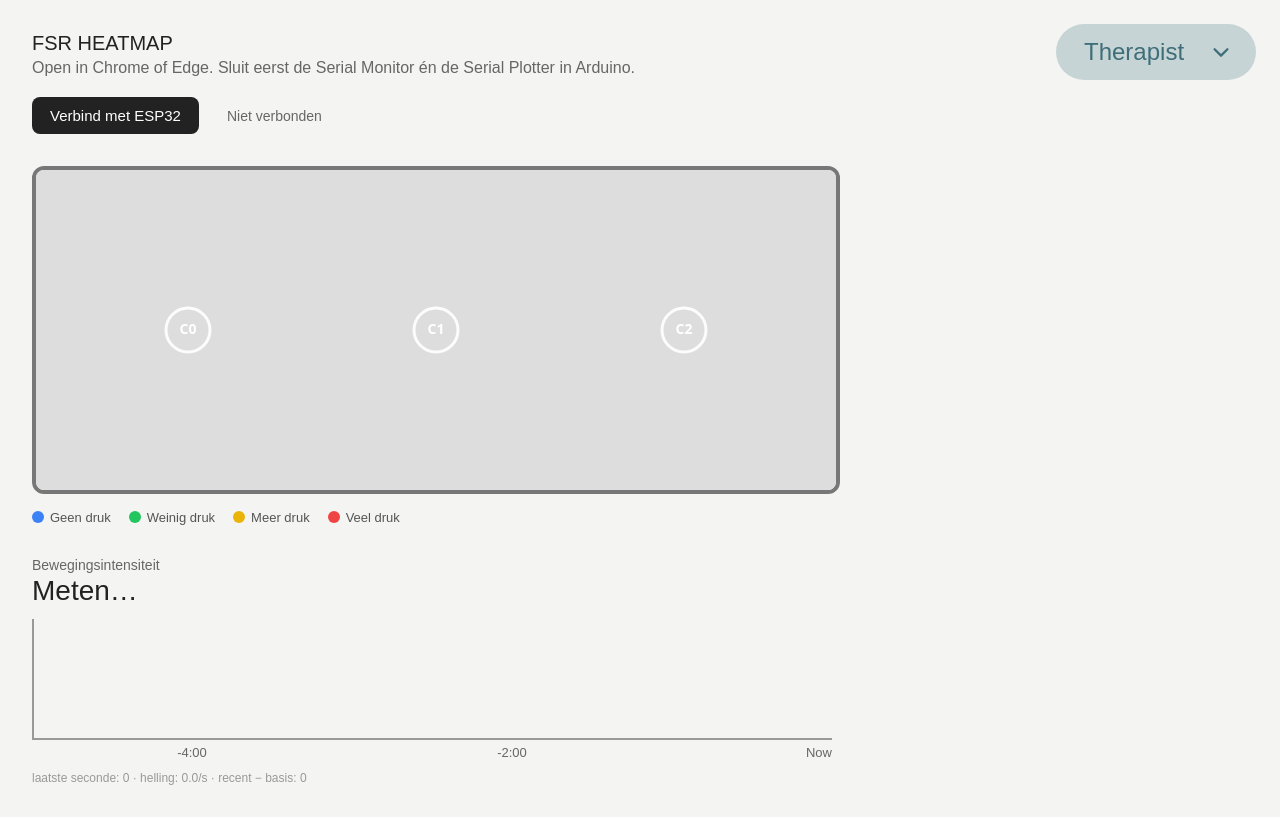
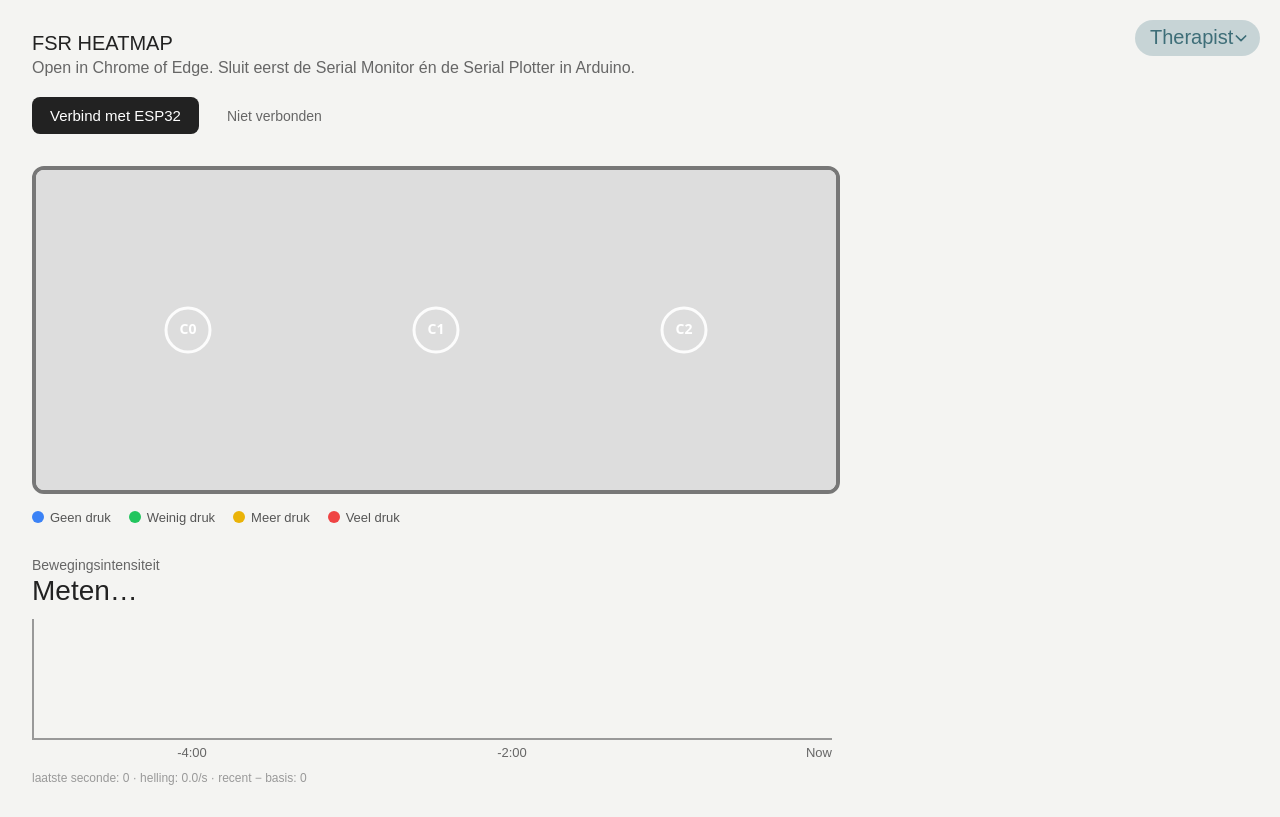
Before and after one commit to Sophievanderburg/FMP_testHeatmap, a React (Create React App) app: page / in a window 1280 px wide. Built offline with nearby package versions, Linux system fonts and the light colour scheme; a web font is replaced by a local one.

Commit message:
update styling van de dropdown

```diff
--- a/src/components/ScreenSwitcher.css
+++ b/src/components/ScreenSwitcher.css
@@ -1,23 +1,18 @@
-/* =====================================================================
-   ScreenSwitcher.css — OPMAAK VAN DE DROPDOWN RECHTSBOVEN
-   Kleuren en vormen zoals in het ontwerp. Pas hier de kleuren aan.
-   ===================================================================== */
-
 .switcher {
   /* Kleuren op één plek, zodat je ze makkelijk kunt aanpassen */
   --switcher-bg: #c7d4d6; /* lichte blauwgrijze achtergrond */
   --switcher-text: #3e6e78; /* donker blauwgroene tekst */
 
-  position: fixed; /* Blijft altijd rechtsboven, ook bij scrollen */
-  top: 24px;
-  right: 24px;
-  z-index: 100; /* Ligt boven de rest van de pagina */
+  position: fixed;
+  top: 1em;
+  right: 1em;
+  z-index: 100;
 
-  min-width: 200px;
+  width: 125px;
   background: var(--switcher-bg);
   color: var(--switcher-text);
-  border-radius: 28px; /* Helft van de hoogte = pilvorm */
-  font-size: 24px;
+  border-radius: 18px;
+  font-size: 1.25em;
   overflow: hidden;
 }
 
@@ -34,12 +29,11 @@
 /* De pil bovenaan */
 .switcher-header {
   width: 100%;
-  height: 56px;
-  padding: 0 24px 0 28px;
+  aspect-ratio: 3.5 / 1;
+  padding: 0 0.75em;
   display: flex;
   align-items: center;
   justify-content: space-between;
-  gap: 16px;
   border-radius: 28px;
 }
 
@@ -49,24 +43,19 @@
 }
 
 .switcher-chevron {
-  width: 22px;
-  height: 22px;
+  width: 16px;
+  height: 16px;
   flex-shrink: 0;
 }
 
 /* Het menu met keuzes */
 .switcher-menu {
   list-style: none;
-  padding: 16px 0 20px;
 }
 
 .switcher-option {
   width: 100%;
-  padding: 8px 28px;
-}
-
-.switcher-option:hover {
-  background: rgba(62, 110, 120, 0.08);
+  padding: 8px 16px;
 }
 
 /* Het scherm dat nu open is: dikgedrukt */
```
